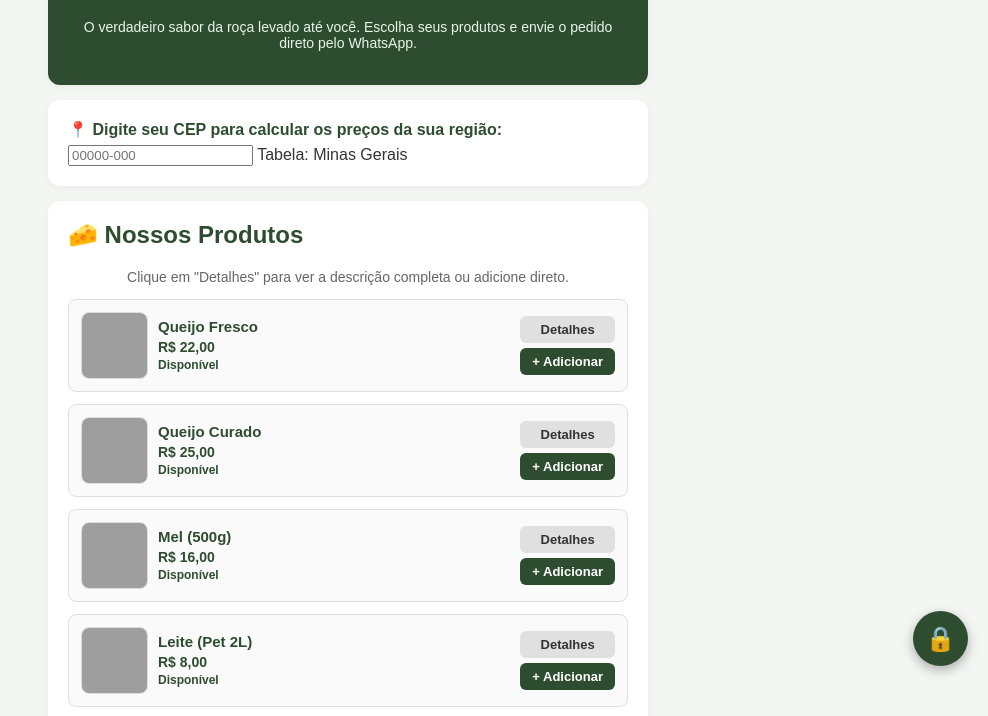
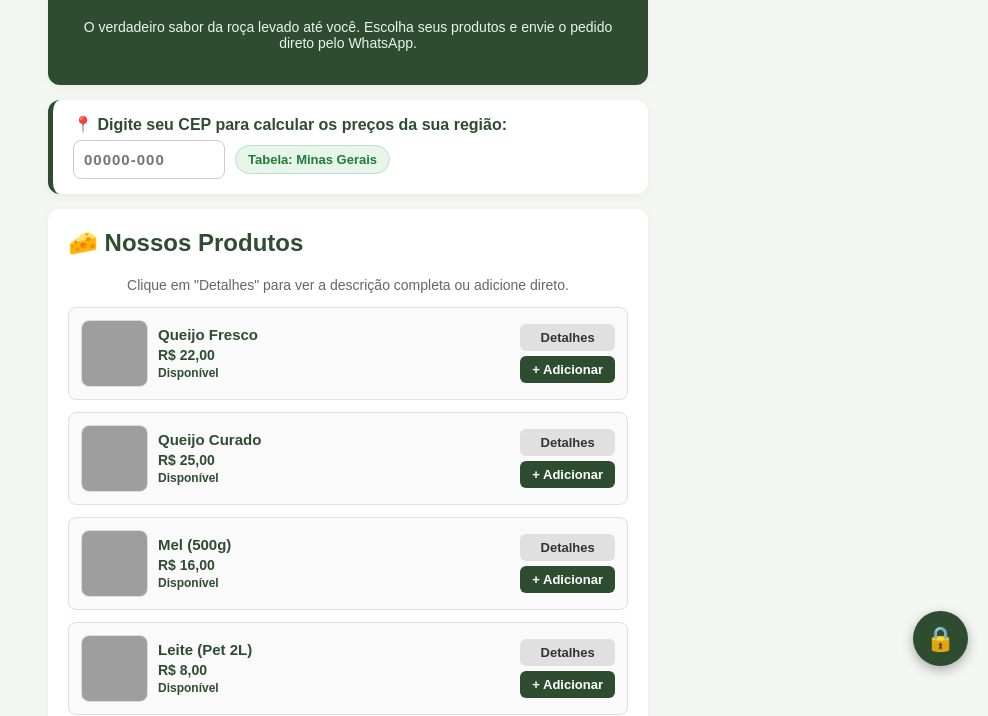
Before and after one commit to vditvemissora-lab/aplicativo-vendas, a plain HTML site: page index.html in a window 1280 px wide. Shown: the part 114-830 px from the top of the page, without its empty margins (292-1280 px from the left). Drawn offline with Linux system fonts and the light colour scheme; grey boxes are pictures that could not be loaded.

Commit message:
Update estilo.css

```diff
--- a/estilo.css
+++ b/estilo.css
@@ -38,6 +38,44 @@ body {
     color: #666;
     text-align: center;
 }
+
+/* Bloco de CEP */
+.bloco-cep {
+    border-left: 5px solid #2e4d30;
+    padding: 15px 20px;
+}
+.cep-input-grupo {
+    display: flex;
+    align-items: center;
+    gap: 10px;
+    flex-wrap: wrap;
+}
+.cep-input-grupo input {
+    padding: 10px;
+    border: 1px solid #ccc;
+    border-radius: 8px;
+    font-size: 15px;
+    width: 130px;
+    font-weight: bold;
+    letter-spacing: 1px;
+}
+.badge-regiao {
+    padding: 6px 12px;
+    border-radius: 20px;
+    font-size: 13px;
+    font-weight: bold;
+}
+.regiao-mg {
+    background-color: #e6f4ea;
+    color: #1e7e34;
+    border: 1px solid #b7e1cd;
+}
+.regiao-br {
+    background-color: #fef0e6;
+    color: #b85d19;
+    border: 1px solid #f5c6a5;
+}
+
 .grid-produtos {
     display: flex;
     flex-direction: column;
@@ -53,7 +91,6 @@ body {
     padding: 12px;
     gap: 10px;
 }
-/* Estilo ajustado para foto real do produto */
 .prod-foto {
     width: 65px;
     height: 65px;
@@ -76,10 +113,18 @@ body {
     font-size: 14px;
     display: block;
 }
+.preco-admin-sub {
+    font-size: 11px;
+    color: #666;
+    display: block;
+    margin-top: 2px;
+}
 .status-texto {
     font-size: 12px;
     color: #2e4d30;
     font-weight: bold;
+    display: block;
+    margin-top: 3px;
 }
 .prod-botoes {
     display: flex;
@@ -143,11 +188,13 @@ button {
 .admin-only {
     display: none !important;
 }
-/* Quando logado como admin, exibe os botões de controle */
 body.modo-admin .admin-only {
     display: flex !important;
 }
 body.modo-admin .admin-only.card-bloco {
+    display: block !important;
+}
+body.modo-admin .admin-only.preco-admin-sub {
     display: block !important;
 }
 body.modo-admin .card-produto-item {
```
